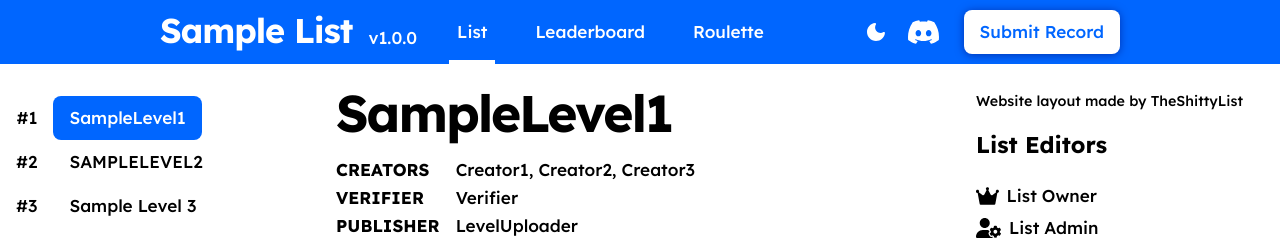
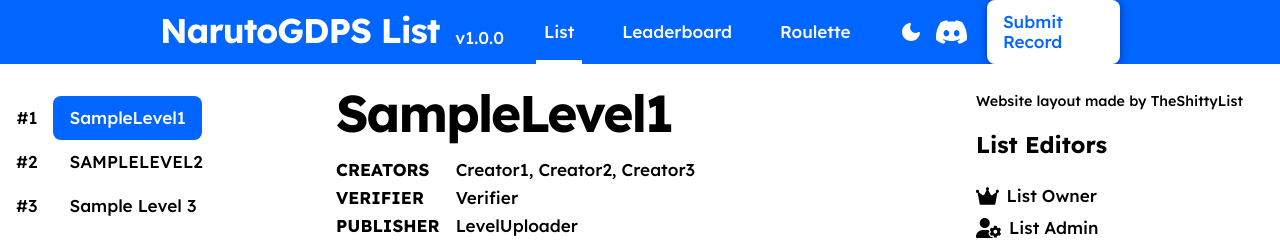
Before and after one commit to TheDethronerCZ/NarutoGDPSDemonList, a plain HTML site: page index.html in a window 1280 px wide. Shown: the top 242 px of the page. Drawn offline with nearby package versions, Linux system fonts and the light colour scheme.

Commit message:
Update index.html

```diff
--- a/index.html
+++ b/index.html
@@ -37,7 +37,7 @@
     <body id="app">
         <header :class="{ dark: store.dark }">
             <div class="logo">
-                <h2>Sample List</h2>
+                <h2>NarutoGDPS List</h2>
                 <p>v1.0.0</p>
             </div>
             <nav class="nav">
```
